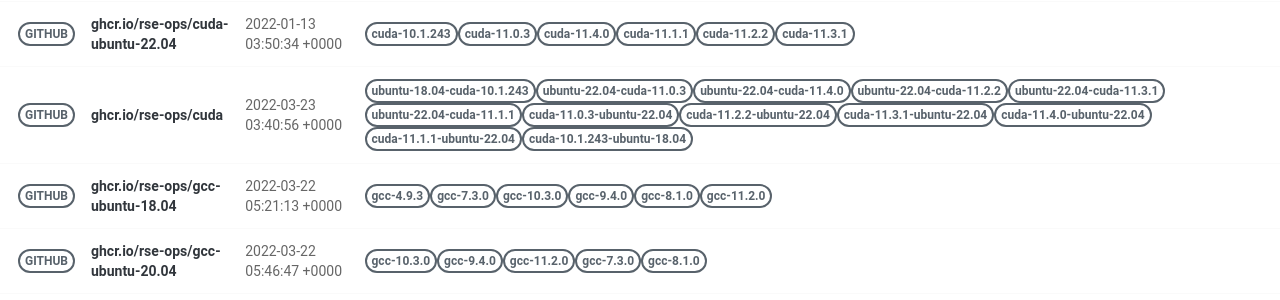
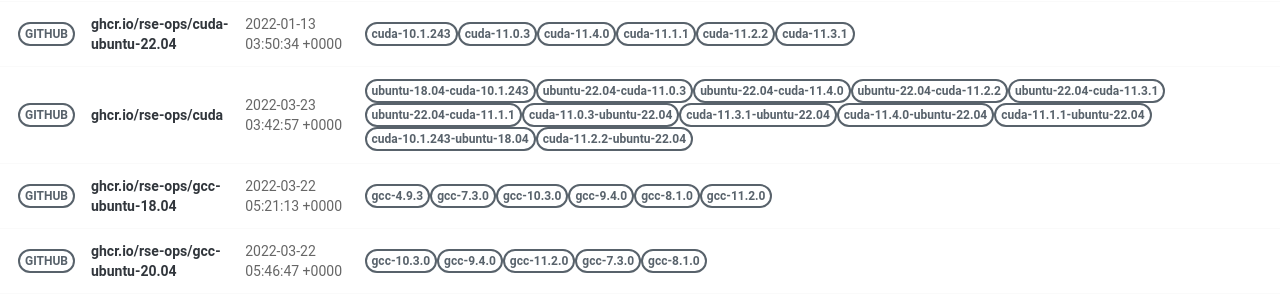
Before and after one commit to rse-ops/docker-images, a Jekyll site: the page built from pages/index.md, in a window 1280 px wide. Shown: the part 428-728 px from the top of the page. Built offline with Jekyll 4.4.1, drawn with Linux system fonts in a browser that asks for light colours; nearby versions of some CDN libraries.

Commit message:
Automated push to update library 2022-03-23

```diff
--- a/_library/ghcr.io-rse-ops-cuda.md
+++ b/_library/ghcr.io-rse-ops-cuda.md
@@ -1,7 +1,7 @@
 ---
 layout: container
 name: ghcr.io/rse-ops/cuda
-updated_at: 2022-03-23 03:40:56.322741
+updated_at: 2022-03-23 03:42:57.743493
 
 
 container_url: https://github.com/orgs/rse-ops/packages/container/package/cuda
```
Also changed, not shown: other parts of _library/ghcr.io-rse-ops-cuda.md (+3 -3 lines).
